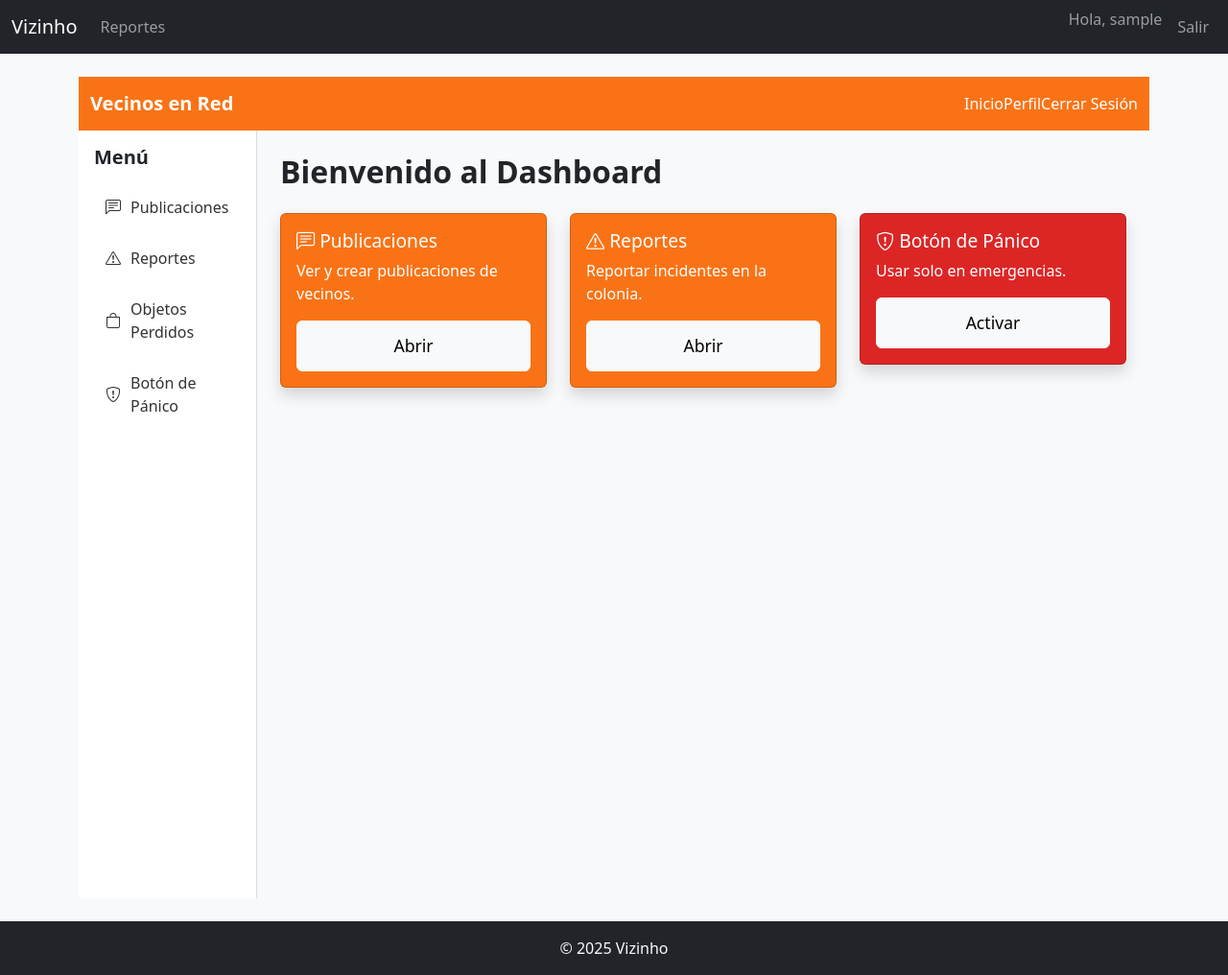
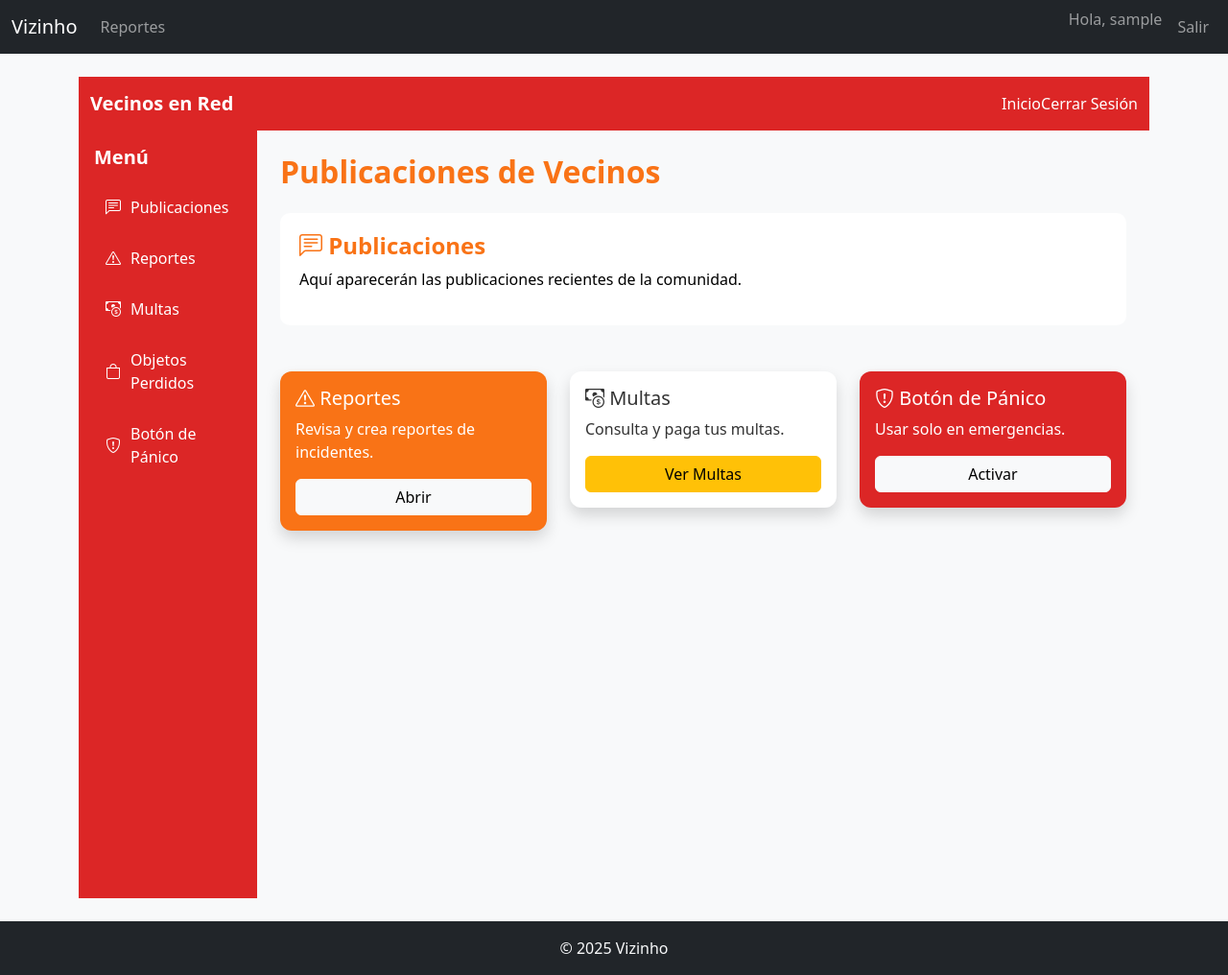
Before and after one commit to Seba-sRod-1808/Vizinho, a Django app: page / in a window 1280 px wide. Shown: the whole page at 96% size. Run offline with Django 5.2, Linux system fonts and the light colour scheme; the visitor is signed in with stand-in values (Sample User, id 1).

Commit message:
Implemento de urls y cambios en el template

```diff
--- a/core/templates/dashboard.html
+++ b/core/templates/dashboard.html
@@ -2,6 +2,7 @@
 {% block title %}Dashboard{% endblock %}
 
 {% block content %}
+{% load static %}
 <!DOCTYPE html>
 <html lang="es">
 <head>
@@ -17,12 +18,13 @@
 
   <style>
     body {
-      background-color: #f8f9fa;
+      background-color: #f97316; /* Fondo naranja predominante */
+      color: white;
     }
     .sidebar {
       height: 100vh;
-      background-color: #fff;
-      border-right: 1px solid #ddd;
+      background-color: #dc2626; /* Sidebar rojo */
+      color: white;
     }
     .sidebar a {
       text-decoration: none;
@@ -30,14 +32,18 @@
       align-items: center;
       gap: 10px;
       padding: 12px;
-      color: #333;
+      color: white;
       border-radius: 6px;
       margin-bottom: 5px;
       font-size: 1rem;
     }
     .sidebar a:hover {
-      background-color: #f97316;
-      color: white;
+      background-color: white;
+      color: #dc2626;
+    }
+    .card {
+      border: none;
+      border-radius: 12px;
     }
     .card-orange {
       background-color: #f97316;
@@ -47,25 +53,40 @@
       background-color: #dc2626;
       color: white;
     }
-    .card h5 {
-      font-size: 1.2rem;
+    .card-light {
+      background-color: #fff;
+      color: #333;
     }
-    .large-btn {
-      font-size: 1.1rem;
-      padding: 12px;
+    .publication-container {
+      background: white;
+      color: black;
+      border-radius: 10px;
+      padding: 20px;
+      margin-bottom: 20px;
+    }
+    .publication-container h4 {
+      font-weight: bold;
+      color: #f97316;
+    }
+
+    .text-orange {
+      color: #f97316 !important;
+    }
+
+    .text-red {
+      color: #dc2626 !important;
     }
   </style>
 </head>
 <body>
 
   <!-- Navbar -->
-  <nav class="navbar navbar-expand-lg navbar-dark" style="background-color:#f97316;">
+  <nav class="navbar navbar-expand-lg navbar-dark" style="background-color:#dc2626;">
     <div class="container-fluid">
-      <a class="navbar-brand fw-bold" href="#">Vecinos en Red</a>
+      <a class="navbar-brand fw-bold" href="{% url 'dashboard' %}">Vecinos en Red</a>
       <div class="d-flex">
-        <a href="#" class="nav-link text-white">Inicio</a>
-        <a href="#" class="nav-link text-white">Perfil</a>
-        <a href="#" class="nav-link text-white">Cerrar Sesión</a>
+        <a href="{% url 'dashboard' %}" class="nav-link text-white">Inicio</a>
+        <a href="{% url 'logout' %}" class="nav-link text-white">Cerrar Sesión</a>
       </div>
     </div>
   </nav>
@@ -77,34 +98,41 @@
       <!-- Sidebar -->
       <div class="col-md-3 col-lg-2 sidebar p-3">
         <h5 class="fw-bold mb-3">Menú</h5>
-        <a href="#"><i class="bi bi-chat-left-text"></i> Publicaciones</a>
-        <a href="#"><i class="bi bi-exclamation-triangle"></i> Reportes</a>
+        <a href="{% url 'dashboard' %}"><i class="bi bi-chat-left-text"></i> Publicaciones</a>
+        <a href="{% url 'lista_reportes' %}"><i class="bi bi-exclamation-triangle"></i> Reportes</a>
+        <a href="#"><i class="bi bi-cash-coin"></i> Multas</a>
         <a href="#"><i class="bi bi-bag"></i> Objetos Perdidos</a>
         <a href="#"><i class="bi bi-shield-exclamation"></i> Botón de Pánico</a>
       </div>
 
       <!-- Contenido principal -->
       <div class="col-md-9 col-lg-10 p-4">
-        <h2 class="fw-bold mb-4">Bienvenido al Dashboard</h2>
+        <h2 class="fw-bold mb-4 text-orange">Publicaciones de Vecinos</h2>
 
-        <!-- Tarjetas de resumen -->
-        <div class="row g-4">
+        <!-- Contenedor vacío para publicaciones (se llenará dinámicamente con Django más adelante) -->
+        <div class="publication-container">
+          <h4><i class="bi bi-chat-left-text"></i> Publicaciones</h4>
+          <p>Aquí aparecerán las publicaciones recientes de la comunidad.</p>
+        </div>
+
+        <!-- Tarjetas de acceso rápido -->
+        <div class="row g-4 mt-4">
           <div class="col-md-4">
             <div class="card card-orange shadow">
               <div class="card-body">
-                <h5 class="card-title"><i class="bi bi-chat-left-text"></i> Publicaciones</h5>
-                <p class="card-text">Ver y crear publicaciones de vecinos.</p>
-                <button class="btn btn-light large-btn w-100">Abrir</button>
+                <h5 class="card-title"><i class="bi bi-exclamation-triangle"></i> Reportes</h5>
+                <p class="card-text">Revisa y crea reportes de incidentes.</p>
+                <a href="{% url 'lista_reportes' %}" class="btn btn-light w-100">Abrir</a>
               </div>
             </div>
           </div>
 
           <div class="col-md-4">
-            <div class="card card-orange shadow">
+            <div class="card card-light shadow">
               <div class="card-body">
-                <h5 class="card-title"><i class="bi bi-exclamation-triangle"></i> Reportes</h5>
-                <p class="card-text">Reportar incidentes en la colonia.</p>
-                <button class="btn btn-light large-btn w-100">Abrir</button>
+                <h5 class="card-title"><i class="bi bi-cash-coin"></i> Multas</h5>
+                <p class="card-text">Consulta y paga tus multas.</p>
+                <a href="#" class="btn btn-warning w-100">Ver Multas</a>
               </div>
             </div>
           </div>
@@ -114,7 +142,7 @@
               <div class="card-body">
                 <h5 class="card-title"><i class="bi bi-shield-exclamation"></i> Botón de Pánico</h5>
                 <p class="card-text">Usar solo en emergencias.</p>
-                <button class="btn btn-light large-btn w-100">Activar</button>
+                <a href="#" class="btn btn-light w-100">Activar</a>
               </div>
             </div>
           </div>
```
